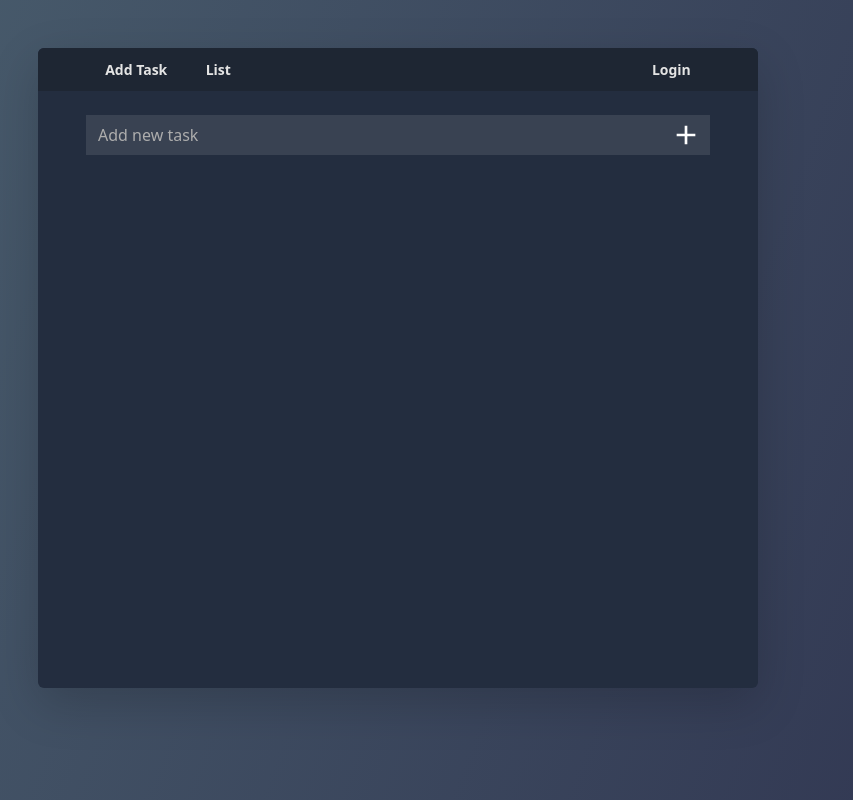
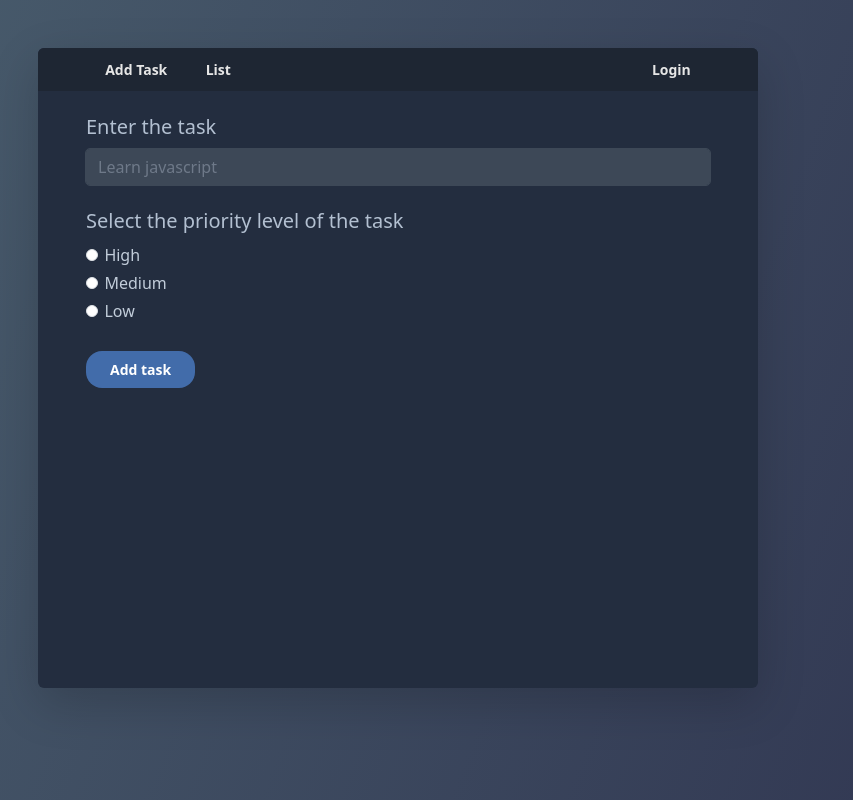
Before and after one commit to wtswistak/todo, a React (Vite) app: page /add-task in a window 1280 px wide. Shown: the whole page, without its empty margins (242-1095 px from the left). Built offline with nearby package versions, Linux system fonts and the light colour scheme.

Commit message:
style form

```diff
--- a/src/components/Form.tsx
+++ b/src/components/Form.tsx
@@ -1,7 +1,6 @@
 import { useState } from "react";
 import { Form as FormBs } from "react-bootstrap";
 import Button from "react-bootstrap/Button";
-import { MdAdd } from "react-icons/md";
 
 interface Task {
   task: string;
@@ -19,34 +18,60 @@ const Form: React.FC = () => {
   };
   return (
     <FormBs
-      className="d-flex mt-4 mt-sm-0 "
+      className=" mt-4 mt-sm-0 "
       onSubmit={(e) => {
         e.preventDefault();
       }}
     >
+      <h5 className="">Enter the task </h5>
       <FormBs.Control
         type="text"
-        placeholder="Add new task"
-        className="rounded-0 border-0 text-light custom-input "
+        placeholder="Learn javascript"
+        className="rounded-1 border-0 text-light custom-input mb-4 "
         style={{ backgroundColor: "var(--clr-primary-light)" }}
         onChange={(e) => setInputValue(e.target.value)}
         required
         minLength={4}
       />
-      <div
-        className="px-2 py-1"
-        style={{ backgroundColor: "var(--clr-primary-light)" }}
+      <h5 className="">Select the priority level of the task </h5>
+      <div className="d-flex align-items-center mb-1 ">
+        <FormBs.Check
+          type="radio"
+          name="priority"
+          id="high"
+          className="radio-custom"
+          required
+        />
+        <FormBs.Label htmlFor="high">High</FormBs.Label>
+      </div>
+      <div className="d-flex align-items-center mb-1">
+        <FormBs.Check
+          type="radio"
+          name="priority"
+          id="medium"
+          className="radio-custom"
+          required
+        />
+        <FormBs.Label htmlFor="medium">Medium</FormBs.Label>
+      </div>
+      <div className="d-flex align-items-center mb-1">
+        <FormBs.Check
+          type="radio"
+          name="priority"
+          id="low"
+          className="radio-custom"
+          required
+        />
+        <FormBs.Label htmlFor="low">Low</FormBs.Label>
+      </div>
+
+      <Button
+        type="submit"
+        className="fw-semibold btn-custom rounded-4 px-4 py-2 mt-4"
+        onClick={handleAddTask}
       >
-        <Button
-          variant="primary"
-          type="submit"
-          className="rounded-0 font-weight-bold p-0"
-          style={{ backgroundColor: "inherit", border: "none" }}
-          onClick={handleAddTask}
-        >
-          <MdAdd size={"32px"} />
-        </Button>
-      </div>
+        Add task
+      </Button>
     </FormBs>
   );
 };
--- a/src/index.css
+++ b/src/index.css
@@ -1,8 +1,12 @@
 :root {
   --clr-primary: #232d3f;
-  --clr-primary-light: #394252;
+  --clr-primary-light: #3d4857;
   --clr-primary-dark: #1e2633;
+  --clr-secondary: #005b41;
+  --clr-text: #b3c0d1;
+  --clr-text-light: #c2cdda;
 }
+
 html {
   height: 100%;
 }
@@ -13,28 +17,51 @@ body {
     rgba(73, 93, 109, 1) 4.3%,
     rgba(49, 55, 82, 1) 96.7%
   );
-  color: #fff;
+  color: var(--clr-text-light);
   height: 100%;
 }
 a {
   text-decoration: none;
 }
-
+h5 {
+  color: var(--clr-text);
+  margin-bottom: 10px;
+}
 .custom-input::placeholder {
-  color: #adadad;
+  color: rgba(196, 207, 223, 0.37);
+}
+.custom-input {
+  outline: var(--clr-primary-light) solid 1px;
 }
 .custom-input:focus {
   box-shadow: none;
+  transition: all ease-in-out 0.2s;
+  outline: #7d8692 solid 1px;
 }
 .nav-link {
-  color: #e4e4e4;
+  color: #e6e6e6;
   font-size: 14px;
   font-weight: 600;
   padding: 0.7rem 1.2rem;
-  background-color: var(--secondary-color);
 }
 .nav-link:hover {
   background-color: var(--clr-primary);
+  color: #e6e6e6;
+}
+.radio-custom {
+  margin-right: 0.4rem;
+  font-size: 12px;
+}
+label {
+  margin-bottom: 0px !important;
+}
+.btn-custom {
+  background-color: #426caa;
+  font-size: 14px;
+  border: none;
+}
+.btn-custom:hover {
+  background-color: #3b6199;
 }
 @media (min-width: 576px) {
   .custom-layout {
```
